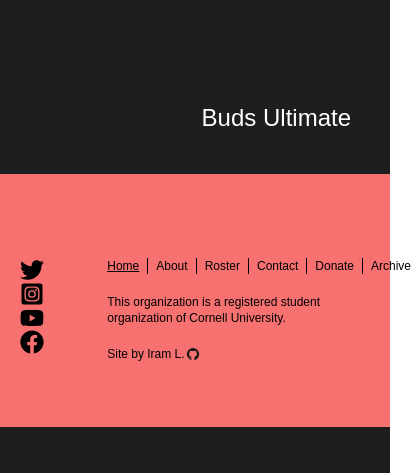
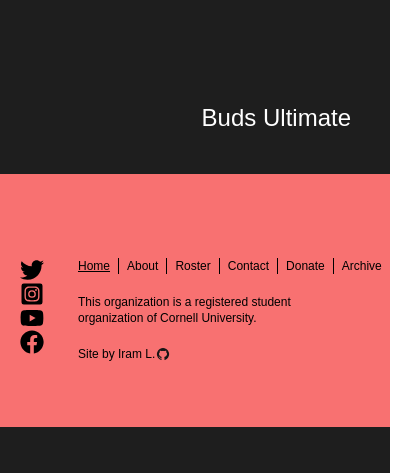
Before and after one commit to ili23/Buds-Ultimate-Website, a Gatsby site: page / in a window 390 px wide. Shown: the part 371-844 px from the top of the page, 419 px wide, since content can reach past the window. Built offline with nearby package versions, Linux system fonts and the light colour scheme; Gatsby itself is replaced by a stand-in of ours.

Commit message:
Removed white space

```diff
--- a/src/components/footer.js
+++ b/src/components/footer.js
@@ -43,7 +43,7 @@ const Footer = () => {
   return (
     <div className="px-[5%] w-screen bg-red-400 md:px-[15%] lg:px-[15%] text-black pb-4 h-[30vh] content-center flex justify-center items-center">
       <div className="grid grid-cols-12 pt-6 flex flex-row ">
-        <div className="col-start-1 col-end-4 md:col-end-6 lg:col-end-6">
+        <div className="col-start-1 col-end-3 md:col-end-6 lg:col-end-6">
           <p className="hidden md:block lg:block xl:block text-3xl">
             Buds Ultimate
           </p>
@@ -62,7 +62,7 @@ const Footer = () => {
             </a>
           </div>
         </div>
-        <div className="col-start-4 col-end-13 md:col-start-8 md:col-end-12 lg:col-start-8 lg:col-end-12 text-xl">
+        <div className="col-start-3 col-end-12 md:col-start-8 md:col-end-12 lg:col-start-8 lg:col-end-12 text-xl">
           <p className="text-3xl hidden md:block lg:block xl:block">Explore</p>
           <div className="flex">
             <ul className="flex text-xs flex-row pt-3 divide-x divide-black md:text-lg lg:text-lg">
@@ -91,7 +91,7 @@ const Footer = () => {
                   Donate
                 </Link>
               </li>
-              <li className="px-2 md:px-4 lg:px-4">
+              <li className="pl-2 md:px-4 lg:px-4">
                 <Link activeClassName="underline" to="/archive">
                   Archive
                 </Link>
--- a/src/styles/global.css
+++ b/src/styles/global.css
@@ -10,3 +10,10 @@
 main {
   color: white;
 }
+html,body {
+  width: 100%;
+  height: 100%;
+  margin: 0px;
+  padding: 0px;
+  overflow-x: hidden;
+}
```
